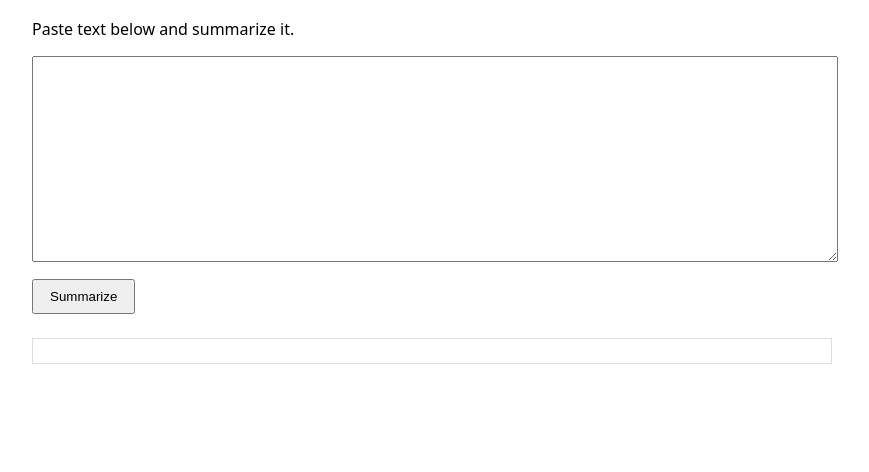
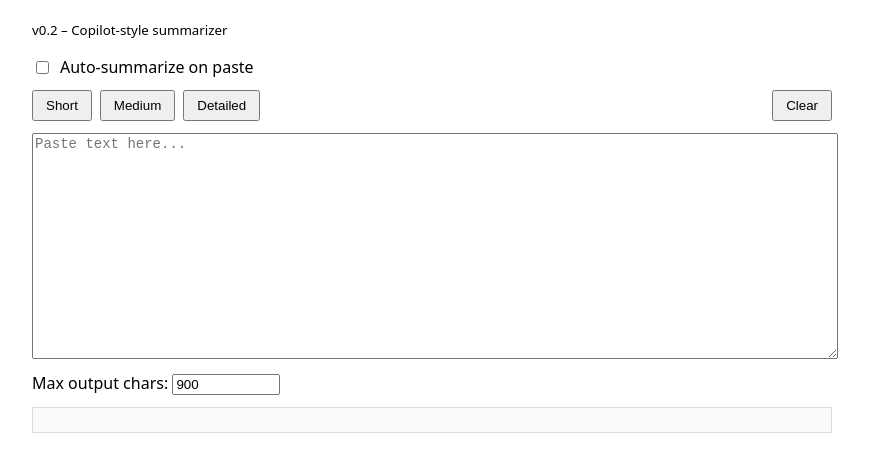
Before and after one commit to mengmikeli/sequoia-seed, a plain HTML site: page index.html in a window 1280 px wide. Shown: the part 86-558 px from the top of the page, without its empty margins (208-1077 px from the left). Drawn offline with Linux system fonts and the light colour scheme.

Commit message:
add style sheet; options to handling of input/output

```diff
--- a/index.html
+++ b/index.html
@@ -3,62 +3,116 @@
 <head>
   <meta charset="UTF-8" />
   <title>AI Playground</title>
-  <style>
-    body {
-      font-family: system-ui, -apple-system, BlinkMacSystemFont;
-      max-width: 800px;
-      margin: 40px auto;
-    }
-    textarea {
-      width: 100%;
-      height: 200px;
-    }
-    button {
-      margin-top: 12px;
-      padding: 8px 16px;
-    }
-    .output {
-      margin-top: 24px;
-      padding: 12px;
-      border: 1px solid #ddd;
-      white-space: pre-wrap;
-    }
-  </style>
+
+  <!-- External stylesheet -->
+  <link rel="stylesheet" href="/style.css" />
 </head>
+
 <body>
   <h1>AI Playground</h1>
+  <small>v0.2 – Copilot-style summarizer</small>
 
-  <p>Paste text below and summarize it.</p>
+  <div class="controls">
+    <label class="inline">
+      <input type="checkbox" id="auto" />
+      Auto-summarize on paste
+    </label>
+  </div>
 
-  <textarea id="input"></textarea>
-  <br />
-  <button onclick="summarize()">Summarize</button>
+  <div class="buttons">
+    <button onclick="runPreset('short')">Short</button>
+    <button onclick="runPreset('medium')">Medium</button>
+    <button onclick="runPreset('detailed')">Detailed</button>
+    <button onclick="clearAll()" class="secondary">Clear</button>
+  </div>
+
+  <textarea id="input" placeholder="Paste text here..."></textarea>
+
+  <div class="meta">
+    <label>
+      Max output chars:
+      <input id="cap" type="number" value="900" min="200" max="5000" />
+    </label>
+    <span id="status"></span>
+  </div>
 
   <div class="output" id="output"></div>
 
   <script>
-  async function summarize() {
-    const text = document.getElementById("input").value;
-    const output = document.getElementById("output");
+    const inputEl = document.getElementById("input");
+    const outputEl = document.getElementById("output");
+    const statusEl = document.getElementById("status");
+    const capEl = document.getElementById("cap");
+    const autoEl = document.getElementById("auto");
 
-    output.innerText = "Summarizing...";
+    let pasteTimer = null;
+
+    inputEl.addEventListener("paste", () => {
+      if (!autoEl.checked) return;
+      clearTimeout(pasteTimer);
+      pasteTimer = setTimeout(() => runPreset("short"), 250);
+    });
+
+    function clearAll() {
+      inputEl.value = "";
+      outputEl.innerText = "";
+      statusEl.innerText = "";
+    }
+
+    function presetInstruction(mode, cap) {
+      if (mode === "short") {
+        return `Summarize in 5 bullets. Each bullet under 12 words. Total output under ${cap} characters.`;
+      }
+      if (mode === "medium") {
+        return `Summarize in 8 bullets with 1 short takeaway line at the end. Total output under ${cap} characters.`;
+      }
+      return `Provide: (1) 10-bullet summary, (2) key definitions, (3) 3 suggested next actions. Total output under ${cap} characters.`;
+    }
+
+    async function runPreset(mode) {
+      const text = inputEl.value || "";
+      const cap = Math.max(200, Math.min(5000, Number(capEl.value || 900)));
+
+      if (!text.trim()) {
+        outputEl.innerText = "Paste some text first.";
+        return;
+      }
+
+      const instruction = presetInstruction(mode, cap);
+      const payload = `INSTRUCTION:\n${instruction}\n\nCONTENT:\n${text}`;
+
+      statusEl.innerText = "Summarizing...";
+      outputEl.innerText = "";
+
+      const start = performance.now();
 
       try {
         const resp = await fetch("/api/summarize", {
           method: "POST",
           headers: { "Content-Type": "application/json" },
-        body: JSON.stringify({ text })
+          body: JSON.stringify({ text: payload })
         });
 
         const data = await resp.json();
-      if (!resp.ok) throw new Error(data?.error || "Request failed");
+        const ms = Math.round(performance.now() - start);
 
-      output.innerText = data.summary || "(empty response)";
+        if (!resp.ok) {
+          throw new Error(data?.error || `Request failed (${resp.status})`);
+        }
+
+        let out = (data.summary || "").trim();
+        if (out.length > cap) {
+          out = out.slice(0, cap - 1) + "…";
+        }
+
+        outputEl.innerText = out;
+        statusEl.innerText = `Done (${ms} ms) • Mode: ${mode}`;
       } catch (err) {
-      output.innerText = `Error: ${err.message || err}`;
+        const ms = Math.round(performance.now() - start);
+        statusEl.innerText = `Error (${ms} ms)`;
+        outputEl.innerText = `Error: ${err.message || err}`;
       }
     }
   </script>
-
 </body>
 </html>
--- /dev/null
+++ b/style.css
@@ -0,0 +1,62 @@
+body {
+  font-family: system-ui, -apple-system, BlinkMacSystemFont;
+  max-width: 800px;
+  margin: 40px auto;
+}
+
+.controls {
+  margin-top: 16px;
+}
+
+.inline {
+  display: flex;
+  gap: 8px;
+  align-items: center;
+}
+
+.buttons {
+  margin-top: 12px;
+  display: flex;
+  gap: 8px;
+  flex-wrap: wrap;
+}
+
+textarea {
+  width: 100%;
+  height: 220px;
+  margin-top: 12px;
+  font-size: 14px;
+}
+
+button {
+  padding: 6px 12px;
+  cursor: pointer;
+}
+
+button.secondary {
+  margin-left: auto;
+}
+
+.meta {
+  margin-top: 8px;
+  display: flex;
+  gap: 12px;
+  align-items: center;
+  flex-wrap: wrap;
+}
+
+#cap {
+  width: 100px;
+}
+
+#status {
+  opacity: 0.8;
+}
+
+.output {
+  padding: 12px;
+  border: 1px solid #ddd;
+  white-space: pre-wrap;
+  margin-top: 12px;
+  background: #fafafa;
+}
```
Lines whose indentation alone changed are shown as unchanged.
